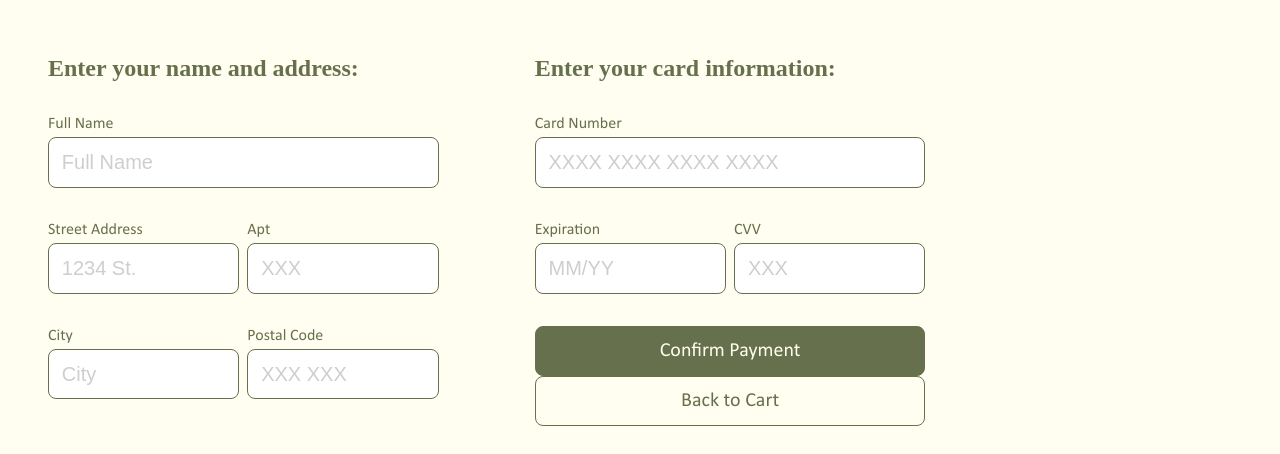
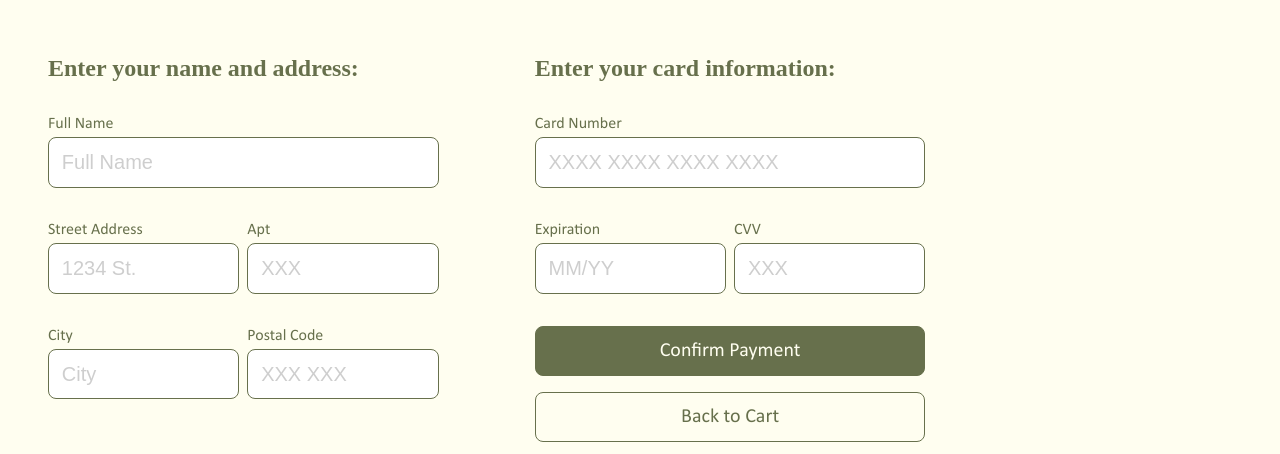
Before and after one commit to laoneya31/IAT339-Group-One, a plain HTML site: page payment.html in a window 1280 px wide. Shown: the part 346-800 px from the top of the page. Drawn offline with Linux system fonts and the light colour scheme; a web font is replaced by a local one.

Commit message:
new code for payment and adding correct link for breakfast listing

```diff
--- a/payment.html
+++ b/payment.html
@@ -31,10 +31,9 @@
 
     <h2>Checkout</h2>
 
-    <!-- overall payment layout -->
+                <!-- Overall layout of the page -->
                 <div class="text_input_field_grid other_font">
-
-        <!-- left column: address + contact info -->
+                    <!-- the left side of the page -->
                     <div class="text_input_field_column_1">
 
                         <h4>Enter your name and address:</h4>
@@ -44,7 +43,6 @@
                             <input id="full_name" type="text" placeholder="Full Name">
                         </div>
 
-            <!-- street + apt side by side -->
                         <div class="payment_merge">
                             <div class="form_group">
                                 <label for="address">Street Address</label>
@@ -57,7 +55,6 @@
                             </div>
                         </div>
 
-            <!-- city + postal code side by side -->
                         <div class="payment_merge">
                             <div class="form_group">
                                 <label for="city">City</label>
@@ -84,7 +81,7 @@
 
                     </div>
 
-        <!-- right column: card info + buttons -->
+                    <!-- the right side of the page -->
                     <div class="text_input_field_column_2">
 
                         <h4>Enter your card information:</h4>
@@ -94,8 +91,8 @@
                             <input id="cardnumber" type="text" placeholder="XXXX XXXX XXXX XXXX">
                         </div>
 
-            <!-- expiration + cvv side by side -->
                         <div class="payment_merge">
+
                             <div class="form_group">
                                 <label for="expiration">Expiration</label>
                                 <input id="expiration" type="text" placeholder="MM/YY">
@@ -105,18 +102,20 @@
                                 <label for="cvv">CVV</label>
                                 <input id="cvv" type="text" placeholder="XXX">
                             </div>
+
                         </div>
 
-            <!-- confirm / back buttons -->
-            <div class="payment_button_group other_font">
+                        <div class="button_group other_font">
                             <a href="#" class="primary_button">Confirm Payment</a>
-                <a href="cart.html" class="secondary_button">Back to Cart</a>
+                            <a href="#cart" class="secondary_button">Back to Cart</a>
                         </div>
 
                     </div>
 
                 </div>
 
+
+
 </body>
 
 </html>
```
Also changed, not shown: product_listing.html (+1 -1 lines). Lines whose indentation alone changed are shown as unchanged.
